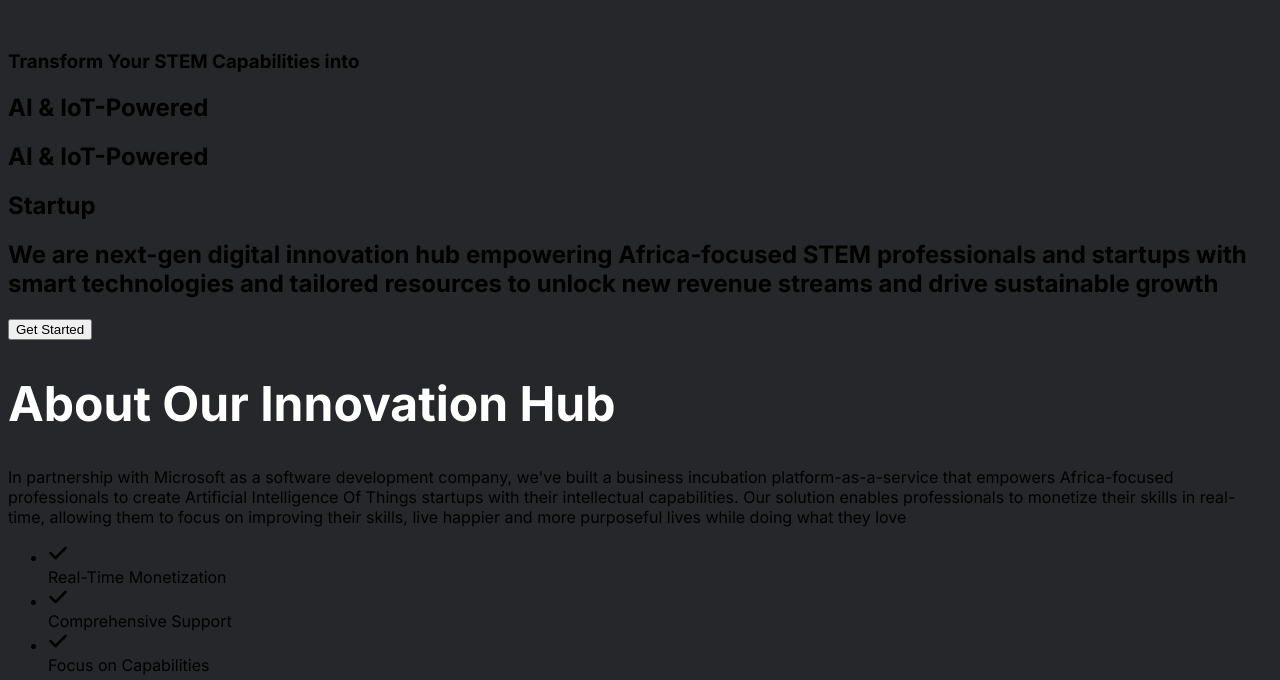
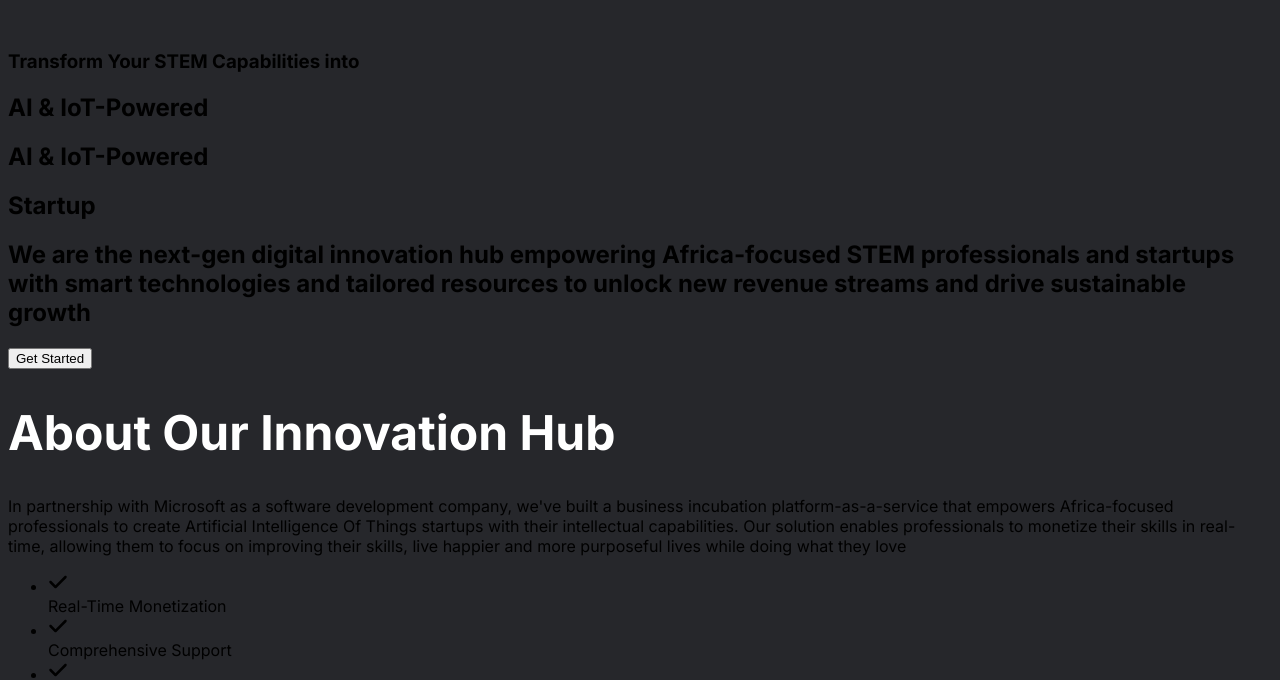
Before and after one commit to Larrychi101/sologid-tech-hub, an Astro site: page / in a window 1280 px wide. Shown: the part 4026-4706 px from the top of the page. Built offline with nearby package versions, Linux system fonts and the light colour scheme; Astro itself is replaced by a stand-in of ours.

```diff
--- a/src/components/Hero.jsx
+++ b/src/components/Hero.jsx
@@ -53,7 +53,7 @@ export const Hero = () => {
           transition={{ duration: 0.8, delay: 0.3, ease: "easeOut" }}
         >
           <h2 className="text-white text-base lg:text-lg xl:text-xl sm:text-lg mt-10 px-12 sm:px-48 font-medium">
-            We are next-gen digital innovation hub empowering Africa-focused STEM professionals and startups with smart technologies and tailored resources to unlock new revenue streams and drive sustainable growth
+            We are the next-gen digital innovation hub empowering Africa-focused STEM professionals and startups with smart technologies and tailored resources to unlock new revenue streams and drive sustainable growth
           </h2>
         </motion.div>
         <motion.div
```
Also changed, not shown: _astro/Hero.B-dIgVbl.js (added, +1 -0 lines), index.html (+1 -1 lines).
